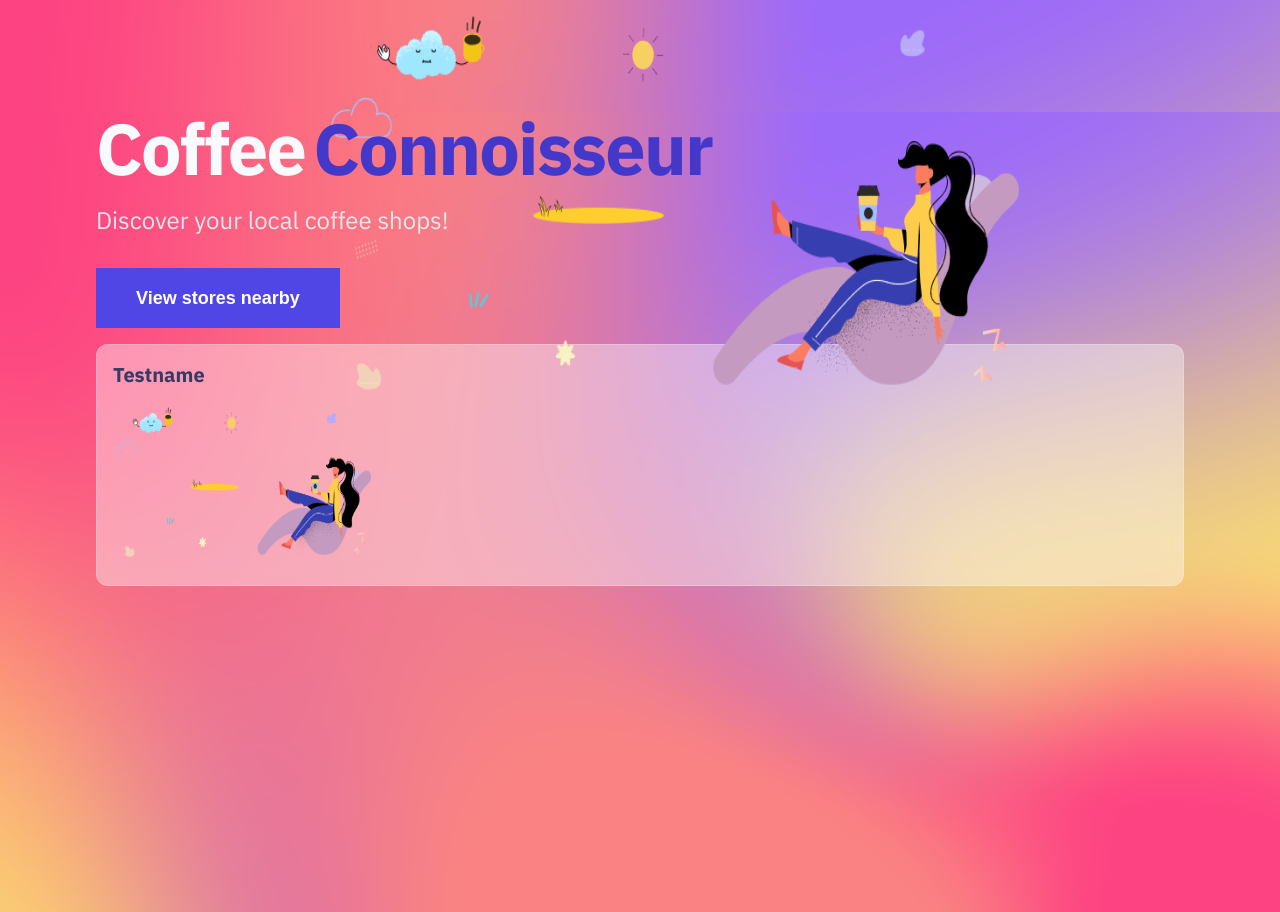
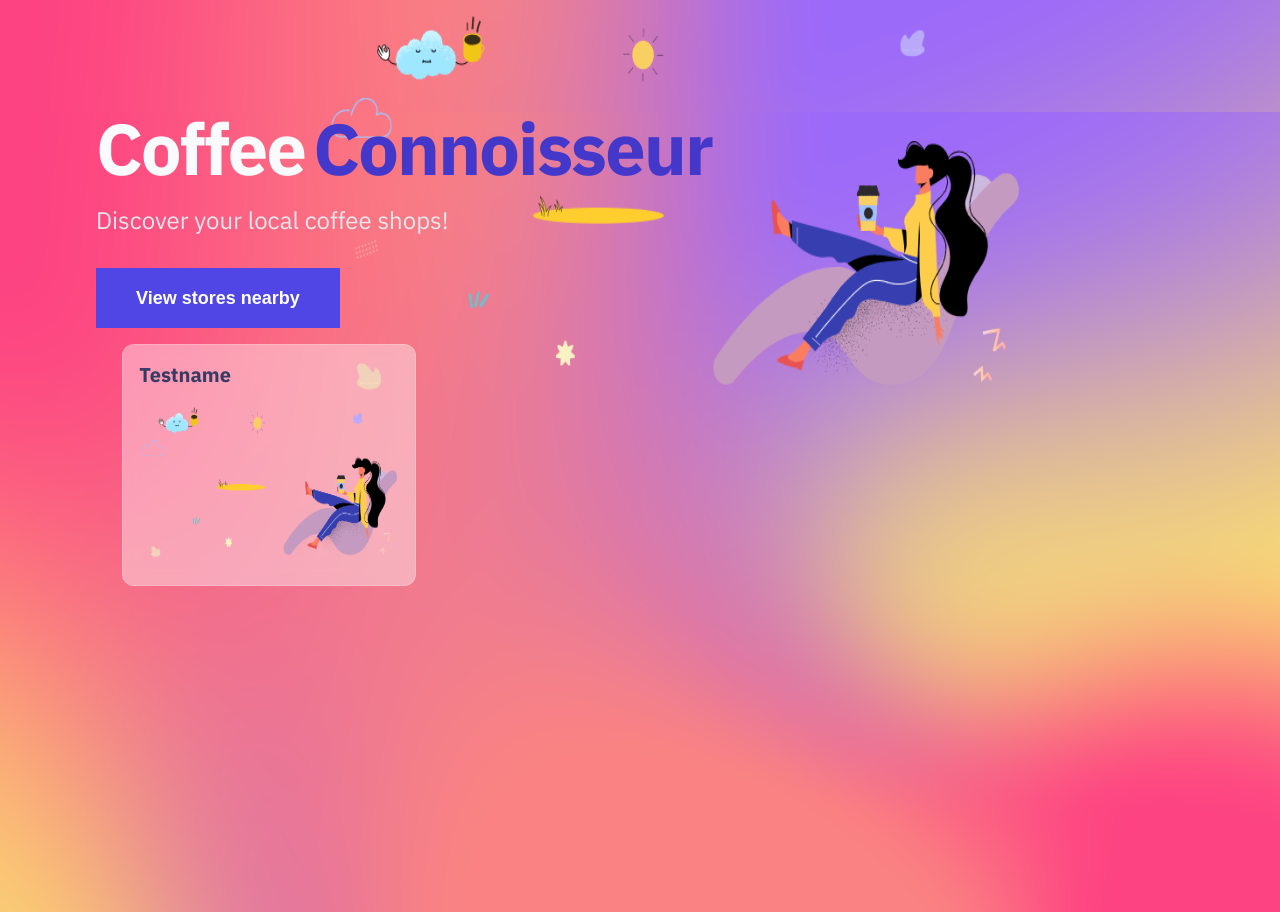
Before and after one commit to Jascha-Biederstedt/coffee-connoisseur, a Next.js app: page / in a window 1280 px wide. Built offline with nearby package versions, Linux system fonts and the light colour scheme.

Commit message:
Add grid for cards

```diff
--- a/pages/index.js
+++ b/pages/index.js
@@ -26,11 +26,14 @@ export default function Home() {
         <div className={styles.heroImage}>
           <Image src="/static/hero-image.png" width={700} height={400} />
         </div>
-        <Card
-          name="Testname"
-          imgUrl="/static/hero-image.png"
-          href="/coffee-store/Testname"
-        />
+        <div className={styles.cardLayout}>
+          <Card
+            className={styles.card}
+            name="Testname"
+            imgUrl="/static/hero-image.png"
+            href="/coffee-store/Testname"
+          />
+        </div>
       </main>
     </div>
   );
```
